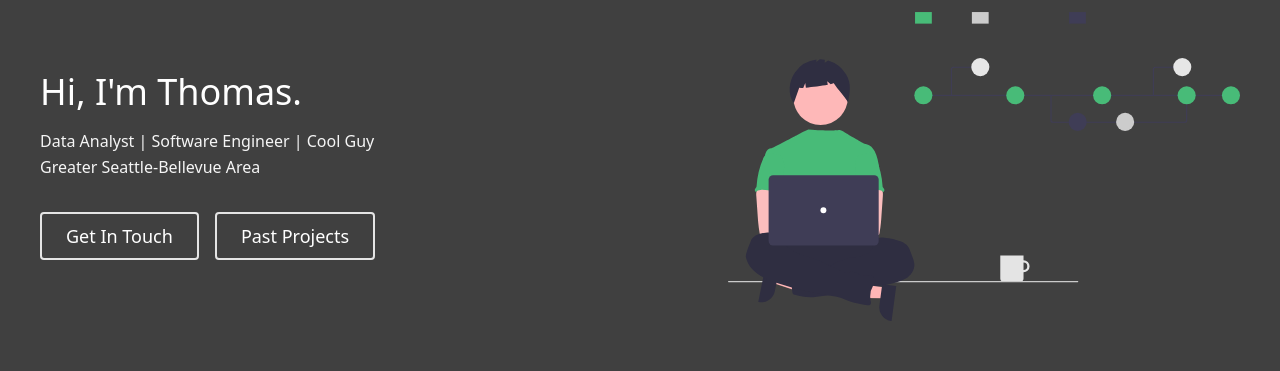
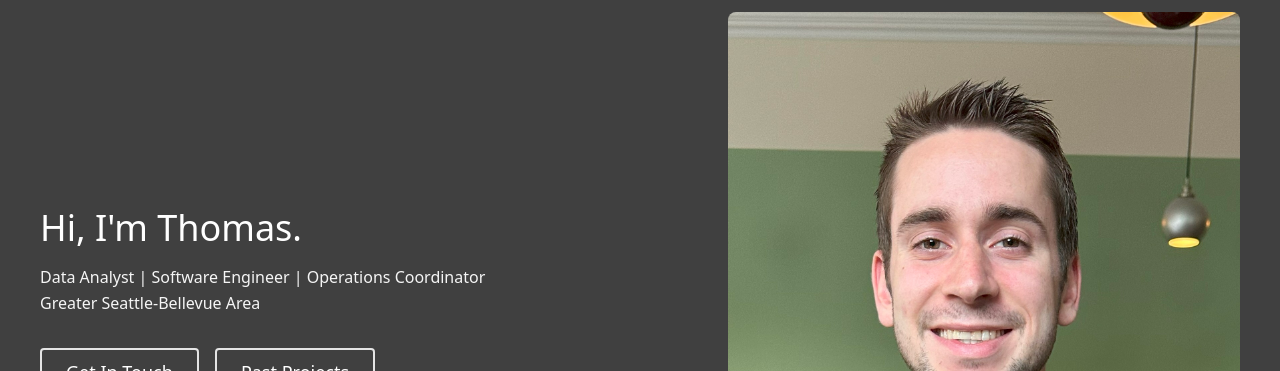
Before and after one commit to ThomasKismarton/React_Portfolio, a React (Create React App) app: page / in a window 1280 px wide. Shown: the part 140-511 px from the top of the page. Built offline with nearby package versions, Linux system fonts and the light colour scheme.

Commit message:
Updated with a profile picture

```diff
--- a/src/components/About.js
+++ b/src/components/About.js
@@ -10,28 +10,30 @@ export default function About() {
             <br className="hidden lg:inline-block" />
           </h1>
           <p className="mb-8 leading-relaxed">
-            Data Analyst | Software Engineer | Cool Guy
+            Data Analyst | Software Engineer | Operations Coordinator
             <br/>
             Greater Seattle-Bellevue Area
           </p>
           <div className="flex justify-center">
             <a
               href="#contact"
-              className="inline-flex text-white border-2 border-color-gray-300 py-2 px-6 focus:outline-none hover:bg-orange-500 rounded text-lg">
+              className="inline-flex text-white border-2 border-color-gray-300 py-2 px-6
+              focus:outline-none transition duration-200 ease-out hover:bg-orange-500 rounded text-lg">
               Get In Touch
             </a>
             <a
               href="#projects"
-              className="ml-4 inline-flex text-white border-2 border-color-gray-300 py-2 px-6 focus:outline-none hover:bg-orange-500 rounded text-lg">
+              className="ml-4 inline-flex text-white border-2 border-color-gray-300 py-2 px-6
+              focus:outline-none transition duration-200 ease-out hover:bg-orange-500 rounded text-lg">
               Past Projects
             </a>
           </div>
         </div>
         <div className="lg:max-w-lg lg:w-full md:w-1/2 w-5/6">
           <img
-            className="object-cover object-center rounded"
+            className="object-cover object-left rounded-lg"
             alt="hero"
-            src="./coding.svg"
+            src="./Portrait.jpg"
           />
         </div>
       </div>
--- a/src/components/Contact.js
+++ b/src/components/Contact.js
@@ -4,7 +4,8 @@ export default function Contact() {
     return (
         <section id="contact" className="relative">
         <div className="container px-5 py-10 mx-auto flex sm:flex-nowrap flex-wrap">
-          <div className="lg:w-2/3 md:w-1/2 bg-gray-900 rounded-lg overflow-hidden sm:mr-10 p-10 flex items-end justify-start relative">
+          <div className="opacity-70 lg:w-2/3 md:w-1/2 bg-gray-900 rounded-lg overflow-hidden sm:mr-10
+          p-10 flex items-end justify-start relative transition duration-200 hover:opacity-90">
             <iframe
               width="100%"
               height="100%"
@@ -13,7 +14,6 @@ export default function Contact() {
               frameBorder={0}
               marginHeight={0}
               marginWidth={0}
-              style={{ filter: "opacity(0.7)" }}
               src="https://www.google.com/maps/embed/v1/place?q=Redmond,+WA,+USA&key=AIzaSyBFw0Qbyq9zTFTd-tUY6dZWTgaQzuU17R8"
             />
             <div className="bg-gray-900 relative flex flex-wrap py-6 rounded shadow-md">
--- a/src/data.js
+++ b/src/data.js
@@ -5,7 +5,7 @@ export const projects = [
     description:
       "An interactive mapping project used to drive governance for Washington Youth Soccer boundaries.",
     image: "./Boundary_Map.png",
-    link: "https://google.com",
+    link: "https://github.com/ThomasKismarton/WYS-boundaries",
   },
   {
     title: "Uniform Distribution",
@@ -13,7 +13,7 @@ export const projects = [
     description:
       "Scripting and visualization for the management of uniform inventory.",
     image: "./Uniform_Dashboard.png",
-    link: "https://google.com",
+    link: "https://github.com/ThomasKismarton/Uniform_project",
   },
   {
     title: "IBM Data Science Certificate",
@@ -36,6 +36,8 @@ export const projects = [
 export const skills = [
   "JavaScript",
   "React",
+  "Excel",
+  "Process Streamlining",
   "Pandas",
   "Node",
   "Keras",
```
Also changed, not shown: public/Portrait.jpg (added).
